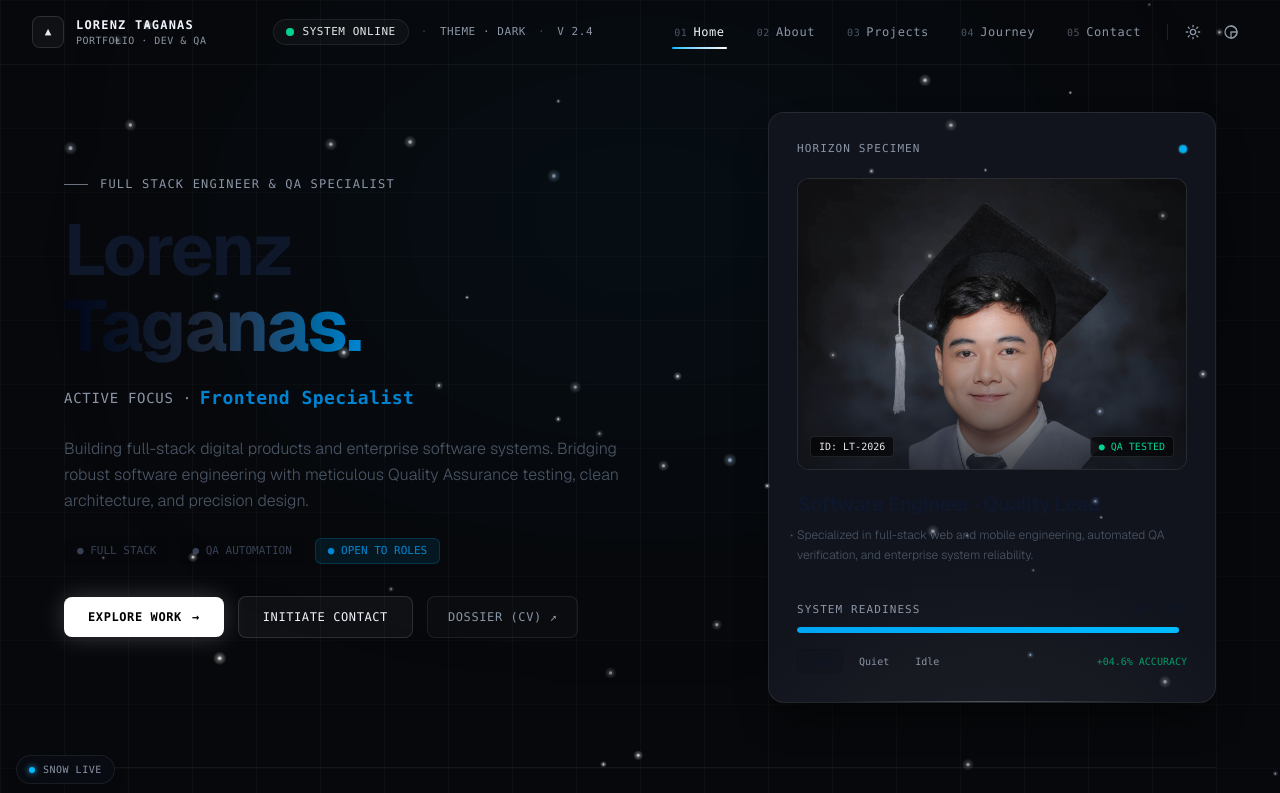
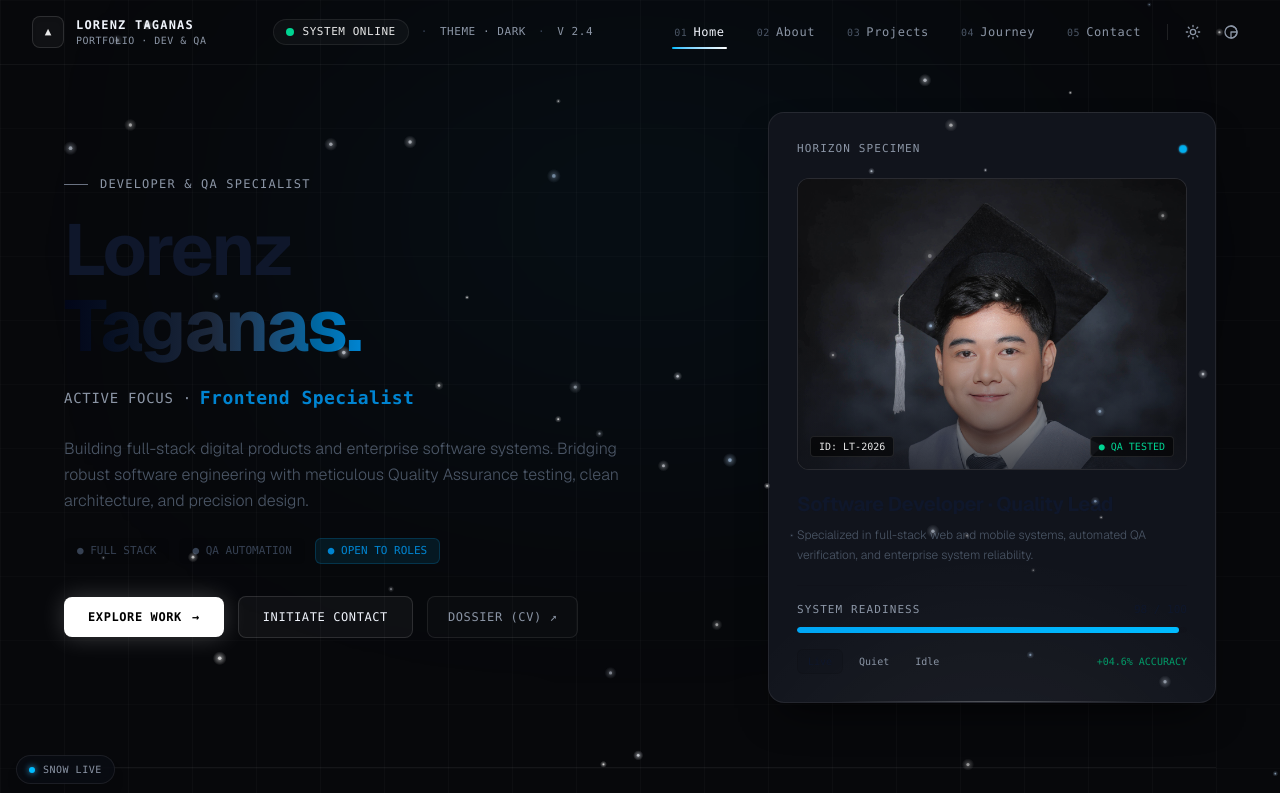
Before and after one commit to LorenzTaganas/Portfolio, a Next.js app: page / in a window 1280 px wide. Shown: the top 793 px of the page. Built offline with nearby package versions, Linux system fonts and the light colour scheme.

Commit message:
fixed: change text from engr to developer

```diff
--- a/components/Hero.tsx
+++ b/components/Hero.tsx
@@ -3,12 +3,13 @@
 import React, { useState, useEffect } from 'react'
 
 const roles = [
-  'Full Stack Engineer',
+  'Full Stack Developer',
   'Frontend Specialist',
   'Backend Architect',
   'Mobile Developer',
-  'Quality Assurance Engineer',
+  'Quality Assurance Specialist',
   'Salesforce Developer',
+  'Network Engineer',
 ]
 
 const Hero = () => {
@@ -70,7 +71,7 @@ const Hero = () => {
             {/* Eyebrow with dash */}
             <div className="flex items-center gap-3 font-mono text-xs tracking-widest text-gray-400 uppercase mb-5 animate-fade-in">
               <span className="w-6 h-[1px] bg-gray-500" />
-              <span>FULL STACK ENGINEER & QA SPECIALIST</span>
+              <span>DEVELOPER & QA SPECIALIST</span>
             </div>
 
             {/* Huge Display Heading */}
@@ -169,10 +170,10 @@ const Hero = () => {
 
               {/* Specimen Info */}
               <h3 className="text-xl font-bold text-slate-900 dark:text-white tracking-tight">
-                Software Engineer · Quality Lead
+                Software Developer · Quality Lead
               </h3>
               <p className="text-xs text-gray-600 dark:text-gray-400 leading-relaxed mt-2 font-light">
-                Specialized in full-stack web and mobile engineering, automated QA verification, and enterprise system reliability.
+                Specialized in full-stack web and mobile systems, automated QA verification, and enterprise system reliability.
               </p>
 
               {/* Progress Bar from Screenshot */}
--- a/components/Projects.tsx
+++ b/components/Projects.tsx
@@ -37,8 +37,8 @@ const Projects = () => {
       tech: ['MongoDB', 'Express.js', 'React', 'Node.js', 'TailwindCSS'],
       github: 'https://github.com/LorenzTaganas/Arthubb',
       image: '/projects/arthub.jpg',
-      progress: 94,
-      status: 'Live',
+      progress: 98,
+      status: 'Production',
       metric: '+99.2% Uptime',
       features: [
         'Secure multi-tier JWT authentication for buyers and verified artists',
@@ -60,7 +60,7 @@ const Projects = () => {
       tech: ['Java', 'Android SDK', 'Firebase', 'Mobile Game Engine'],
       github: 'https://github.com/LorenzTaganas/Jam-Master-Mobile-app',
       image: '/projects/jam_master.jpg',
-      progress: 98,
+      progress: 100,
       status: 'Production',
       metric: '60 FPS Target',
       features: [
@@ -83,7 +83,7 @@ const Projects = () => {
       tech: ['Python', 'Django', 'SQLite', 'Chart.js', 'Bootstrap'],
       github: 'https://github.com/LorenzTaganas/StudentManagementSystem',
       image: '/projects/student_management.jpg',
-      progress: 100,
+      progress: 80,
       status: 'Production',
       metric: '100% SLA',
       features: [
@@ -106,7 +106,7 @@ const Projects = () => {
       tech: ['MongoDB', 'Express.js', 'React', 'Node.js', 'REST API'],
       github: 'https://github.com/LorenzTaganas/IT-Helpdesk-System.git',
       image: '/projects/it_helpdesk.jpg',
-      progress: 92,
+      progress: 25,
       status: 'Live',
       metric: '94% SLA Met',
       features: [
```
